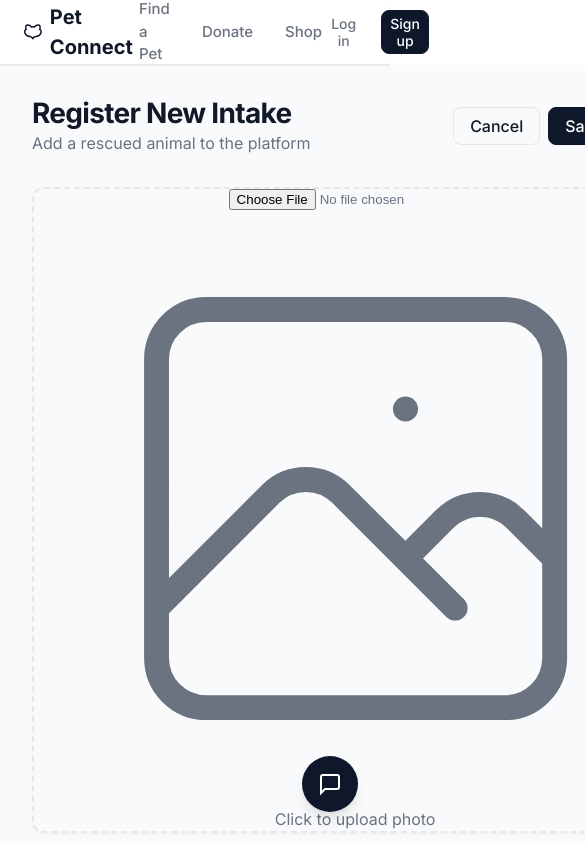
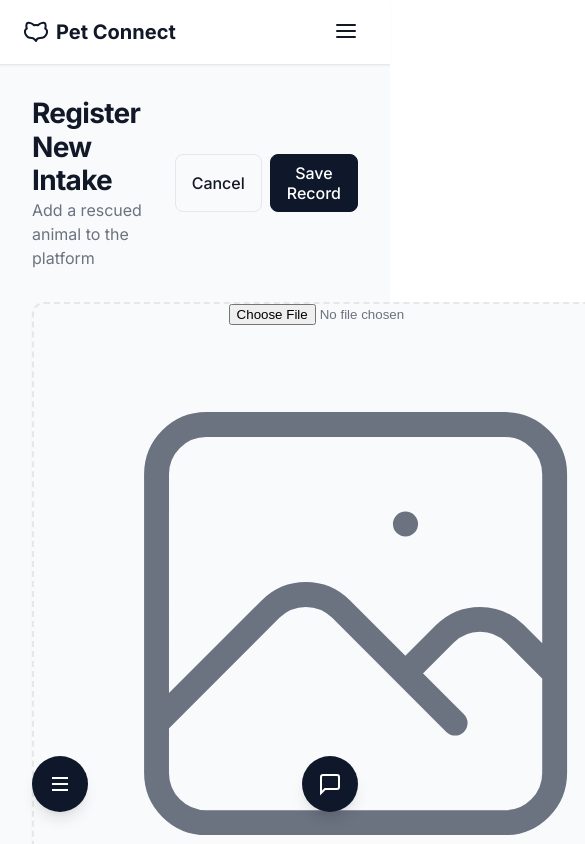
Before and after one commit to ly-sid/pet-connect, a Next.js app: page /dashboard/intake in a window 390 px wide. Shown: the top 844 px of the page, 585 px wide, since content can reach past the window. Built offline with nearby package versions, Linux system fonts and the light colour scheme.

Commit message:
UI: Mobile optimization for Navbar, Sidebar, and core pages

```diff
--- a/src/app/animals/page.tsx
+++ b/src/app/animals/page.tsx
@@ -7,6 +7,7 @@ import { Animal } from '@/lib/types';
 import { Card } from '@/components/ui/Card';
 import { Button } from '@/components/ui/Button';
 import { Input } from '@/components/ui/Input';
+import styles from './animals.module.css';
 
 export default function AnimalSearchPage() {
     const [animals, setAnimals] = useState<Animal[]>([]);
@@ -41,8 +42,8 @@ export default function AnimalSearchPage() {
                 <p className="text-subtle">Browse our available pets and give them a forever home.</p>
             </div>
 
-            <div className="flex gap-4 mb-8 justify-center max-w-2xl mx-auto">
-                <div style={{ flex: 1 }}>
+            <div className={`flex gap-4 mb-8 justify-center max-w-2xl mx-auto ${styles.filterContainer}`}>
+                <div style={{ flex: 1, width: '100%' }}>
                     <Input
                         placeholder="Search by name or breed..."
                         value={search}
@@ -51,6 +52,7 @@ export default function AnimalSearchPage() {
                 </div>
                 <select
                     className="border rounded-md px-4 py-2"
+                    style={{ height: 'fit-content' }}
                     value={speciesFilter}
                     onChange={(e) => setSpeciesFilter(e.target.value)}
                 >
--- a/src/app/dashboard/layout.tsx
+++ b/src/app/dashboard/layout.tsx
@@ -1,9 +1,8 @@
-"use client";
-
+import React, { useState, useEffect } from 'react';
 import { Sidebar } from '@/components/layout/Sidebar';
 import { useAuth } from '@/lib/auth-context';
 import { useRouter } from 'next/navigation';
-import { useEffect } from 'react';
+import { Button } from '@/components/ui/Button';
 
 export default function DashboardLayout({
     children,
@@ -11,28 +10,71 @@ export default function DashboardLayout({
     children: React.ReactNode;
 }) {
     const { user, isAuthenticated } = useAuth();
+    const [isSidebarOpen, setIsSidebarOpen] = useState(false);
     const router = useRouter();
 
     useEffect(() => {
-        // If we're fully loaded and not authenticated, redirect
-        // Note: In a real app we'd have a loading state
         const timer = setTimeout(() => {
             if (!isAuthenticated) {
                 // router.push('/login');
-                // Commented out to allow looking at the layout without strictly enforcing login loop for demo if context is lost
             }
         }, 500);
         return () => clearTimeout(timer);
     }, [isAuthenticated, router]);
 
     return (
-        <div style={{ display: 'flex', minHeight: 'calc(100vh - 4rem - 200px)' }}> {/* Adjust height */}
-            <Sidebar />
-            <div style={{ flex: 1, padding: '2rem', backgroundColor: 'var(--bg-secondary)' }}>
+        <div style={{ display: 'flex', minHeight: 'calc(100vh - 4rem)', position: 'relative' }}>
+            {/* Mobile Sidebar Toggle */}
+            <button
+                className="desktop-hide"
+                style={{
+                    position: 'fixed',
+                    bottom: '2rem',
+                    left: '2rem',
+                    zIndex: 1100,
+                    width: '3.5rem',
+                    height: '3.5rem',
+                    borderRadius: '50%',
+                    backgroundColor: 'var(--primary-color)',
+                    color: 'white',
+                    border: 'none',
+                    boxShadow: 'var(--shadow-lg)',
+                    display: 'flex',
+                    alignItems: 'center',
+                    justifyContent: 'center'
+                }}
+                onClick={() => setIsSidebarOpen(!isSidebarOpen)}
+            >
+                {isSidebarOpen ? (
+                    <svg width="24" height="24" viewBox="0 0 24 24" fill="none" stroke="currentColor" strokeWidth="2"><path d="M18 6L6 18M6 6l12 12" /></svg>
+                ) : (
+                    <svg width="24" height="24" viewBox="0 0 24 24" fill="none" stroke="currentColor" strokeWidth="2"><path d="M4 6h16M4 12h16M4 18h16" /></svg>
+                )}
+            </button>
+
+            <Sidebar isOpen={isSidebarOpen} onClose={() => setIsSidebarOpen(false)} />
+
+            <div style={{ flex: 1, padding: '2rem', backgroundColor: 'var(--bg-secondary)', width: '100%' }}>
                 <div style={{ maxWidth: '1000px', margin: '0 auto' }}>
                     {children}
                 </div>
             </div>
-        </div>
+
+            {/* Backdrop for mobile */}
+            {
+                isSidebarOpen && (
+                    <div
+                        className="desktop-hide"
+                        style={{
+                            position: 'fixed',
+                            inset: 0,
+                            backgroundColor: 'rgba(0,0,0,0.5)',
+                            zIndex: 900
+                        }}
+                        onClick={() => setIsSidebarOpen(false)}
+                    />
+                )
+            }
+        </div >
     );
 }
--- a/src/app/globals.css
+++ b/src/app/globals.css
@@ -231,3 +231,44 @@ button {
   padding-top: 2rem;
   padding-bottom: 2rem;
 }
+
+/* Responsive Utilities */
+@media (max-width: 768px) {
+  :root {
+    --mobile-h1: 2rem;
+  }
+
+  h1 {
+    font-size: var(--mobile-h1);
+  }
+
+  h2 {
+    font-size: 1.75rem;
+  }
+
+  .container {
+    padding: 0 1rem;
+  }
+
+  .grid {
+    grid-template-columns: 1fr !important;
+  }
+
+  .mobile-hide {
+    display: none !important;
+  }
+
+  .mobile-show {
+    display: block !important;
+  }
+
+  .mobile-full-width {
+    width: 100% !important;
+  }
+}
+
+@media (min-width: 769px) {
+  .desktop-hide {
+    display: none !important;
+  }
+}
--- a/src/app/marketplace/page.tsx
+++ b/src/app/marketplace/page.tsx
@@ -13,12 +13,12 @@ const PRODUCTS = [
 export default function MarketplacePage() {
     return (
         <div className="container py-12">
-            <div className="flex justify-between items-center mb-8">
+            <div className="flex justify-between items-center mb-8" style={{ flexWrap: 'wrap', gap: '1rem' }}>
                 <div>
-                    <h1 style={{ fontSize: '2.5rem', fontWeight: 800 }}>Pet Marketplace</h1>
+                    <h1 style={{ fontSize: 'var(--mobile-h1, 2.5rem)', fontWeight: 800 }}>Pet Marketplace</h1>
                     <p className="text-subtle">Essentials for your furry friends. Proceeds support our shelter.</p>
                 </div>
-                <Button variant="outline">View Cart (0)</Button>
+                <Button variant="outline" className="mobile-full-width">View Cart (0)</Button>
             </div>
 
             <div className="grid" style={{ gridTemplateColumns: 'repeat(auto-fill, minmax(250px, 1fr))' }}>
--- a/src/app/page.module.css
+++ b/src/app/page.module.css
@@ -71,3 +71,38 @@
   color: var(--accent-color);
   margin-bottom: 0.5rem;
 }
+
+@media (max-width: 768px) {
+  .hero {
+    padding: 4rem 1rem;
+  }
+
+  .title {
+    font-size: 2.25rem;
+  }
+
+  .subtitle {
+    font-size: 1.125rem;
+    margin-bottom: 2rem;
+  }
+
+  .ctaGroup {
+    flex-direction: column;
+    width: 100%;
+    max-width: 300px;
+    margin: 0 auto;
+  }
+
+  .ctaGroup button {
+    width: 100%;
+  }
+
+  .section {
+    padding: 3rem 1rem;
+  }
+
+  .grid {
+    grid-template-columns: 1fr;
+    gap: 1rem;
+  }
+}
--- a/src/components/layout/Navbar.module.css
+++ b/src/components/layout/Navbar.module.css
@@ -65,3 +65,48 @@
     color: var(--text-primary);
     font-weight: 500;
 }
+
+.menuButton {
+    display: none;
+    background: none;
+    border: none;
+    color: var(--text-primary);
+    padding: 0.5rem;
+    cursor: pointer;
+}
+
+@media (max-width: 768px) {
+    .menuButton {
+        display: block;
+    }
+
+    .navLinks,
+    .authButtons {
+        display: none;
+    }
+
+    .navLinks.open {
+        display: flex;
+        flex-direction: column;
+        position: absolute;
+        top: 4rem;
+        left: 0;
+        right: 0;
+        background-color: var(--bg-card);
+        padding: 1.5rem;
+        border-bottom: 1px solid var(--border-subtle);
+        gap: 1.5rem;
+        box-shadow: var(--shadow-md);
+        z-index: 100;
+    }
+
+    .authButtons.open {
+        display: flex;
+        padding: 0.5rem 1.5rem 1.5rem;
+        border-top: 1px solid var(--border-subtle);
+        margin-top: -1.5rem;
+        background-color: var(--bg-card);
+        width: 100%;
+        box-sizing: border-box;
+    }
+}
--- a/src/components/layout/Navbar.tsx
+++ b/src/components/layout/Navbar.tsx
@@ -1,6 +1,6 @@
 "use client";
 
-import React from 'react';
+import React, { useState } from 'react';
 import Link from 'next/link';
 import { usePathname } from 'next/navigation';
 import styles from './Navbar.module.css';
@@ -10,40 +10,77 @@ import { Button } from '@/components/ui/Button';
 export function Navbar() {
     const pathname = usePathname();
     const { user, logout } = useAuth();
+    const [isMenuOpen, setIsMenuOpen] = useState(false);
 
     const isActive = (path: string) => pathname === path ? styles.active : '';
+    const toggleMenu = () => setIsMenuOpen(!isMenuOpen);
 
     return (
         <nav className={styles.navbar}>
             <div className={styles.container}>
-                <Link href={user ? "/dashboard" : "/"} className={styles.brand}>
+                <Link href={user ? "/dashboard" : "/"} className={styles.brand} onClick={() => setIsMenuOpen(false)}>
                     <svg width="24" height="24" viewBox="0 0 24 24" fill="none" stroke="currentColor" strokeWidth="2" strokeLinecap="round" strokeLinejoin="round" className={styles.logo}>
                         <path d="M12 5c.67 0 1.35.09 2 .26 1.78-2 5.03-2.84 6.42-2.26 1.4.58 1.57 3.8.74 5.42 1.62 1.03 2.16 3.48 1.45 5.37C21.82 15.82 20 18 16 18c-2.6 0-3.69 1.73-4 3-1-.95-2-3-4-3-4 0-5.82-2.18-6.61-4.21-.71-1.89-.17-4.34 1.45-5.37-.83-1.62-.66-4.84.74-5.42 1.39-.58 4.64.26 6.42 2.26.65-.17 1.33-.26 2-.26z" />
                     </svg>
                     Pet Connect
                 </Link>
 
-                <div className={styles.navLinks}>
+                <button className={styles.menuButton} onClick={toggleMenu} aria-label="Toggle menu">
+                    {isMenuOpen ? (
+                        <svg width="24" height="24" viewBox="0 0 24 24" fill="none" stroke="currentColor" strokeWidth="2" strokeLinecap="round" strokeLinejoin="round">
+                            <line x1="18" y1="6" x2="6" y2="18" />
+                            <line x1="6" y1="6" x2="18" y2="18" />
+                        </svg>
+                    ) : (
+                        <svg width="24" height="24" viewBox="0 0 24 24" fill="none" stroke="currentColor" strokeWidth="2" strokeLinecap="round" strokeLinejoin="round">
+                            <line x1="3" y1="12" x2="21" y2="12" />
+                            <line x1="3" y1="6" x2="21" y2="6" />
+                            <line x1="3" y1="18" x2="21" y2="18" />
+                        </svg>
+                    )}
+                </button>
+
+                <div className={`${styles.navLinks} ${isMenuOpen ? styles.open : ''}`}>
                     {(!user || user.role === 'USER') && (
                         <>
-                            <Link href="/animals" className={`${styles.link} ${isActive('/animals')}`}>Find a Pet</Link>
-                            <Link href="/donate" className={`${styles.link} ${isActive('/donate')}`}>Donate</Link>
-                            <Link href="/marketplace" className={`${styles.link} ${isActive('/marketplace')}`}>Shop</Link>
+                            <Link href="/animals" className={`${styles.link} ${isActive('/animals')}`} onClick={() => setIsMenuOpen(false)}>Find a Pet</Link>
+                            <Link href="/donate" className={`${styles.link} ${isActive('/donate')}`} onClick={() => setIsMenuOpen(false)}>Donate</Link>
+                            <Link href="/marketplace" className={`${styles.link} ${isActive('/marketplace')}`} onClick={() => setIsMenuOpen(false)}>Shop</Link>
                         </>
                     )}
 
                     {(user && user.role !== 'USER') && (
                         <>
-                            <Link href="/dashboard" className={`${styles.link} ${isActive('/dashboard')}`}>Dashboard</Link>
-                            <Link href="/animals" className={`${styles.link} ${isActive('/animals')}`}>Public View</Link>
+                            <Link href="/dashboard" className={`${styles.link} ${isActive('/dashboard')}`} onClick={() => setIsMenuOpen(false)}>Dashboard</Link>
+                            <Link href="/animals" className={`${styles.link} ${isActive('/animals')}`} onClick={() => setIsMenuOpen(false)}>Public View</Link>
                         </>
+                    )}
+
+                    {/* Add authButtons inside navLinks for mobile view if menu is open */}
+                    {isMenuOpen && (
+                        <div className={`${styles.authButtons} ${styles.open}`}>
+                            {user ? (
+                                <div className={styles.userMenu}>
+                                    <Button size="sm" variant="outline" onClick={() => { logout(); setIsMenuOpen(false); }}>Log out</Button>
+                                </div>
+                            ) : (
+                                <>
+                                    <Link href="/login" onClick={() => setIsMenuOpen(false)}>
+                                        <Button size="sm" variant="ghost">Log in</Button>
+                                    </Link>
+                                    <Link href="/register" onClick={() => setIsMenuOpen(false)}>
+                                        <Button size="sm" variant="primary">Sign up</Button>
+                                    </Link>
+                                </>
+                            )}
+                        </div>
                     )}
                 </div>
 
                 <div className={styles.authButtons}>
                     {user ? (
                         <div className={styles.userMenu}>
-                            <span>{user.name} ({user.role})</span>
+                            <span className="mobile-hide">{user.name} ({user.role})</span>
                             <Button size="sm" variant="outline" onClick={logout}>Log out</Button>
                         </div>
                     ) : (
--- a/src/components/layout/Sidebar.module.css
+++ b/src/components/layout/Sidebar.module.css
@@ -2,16 +2,31 @@
     width: 260px;
     background-color: var(--bg-card);
     border-right: 1px solid var(--border-subtle);
-    display: flex;
-    flex-direction: column;
-    padding: 1.5rem;
-    height: 100%;
+    padding: 1.5rem 0;
+    overflow-y: auto;
+    transition: transform 0.3s ease;
+}
+
+@media (max-width: 768px) {
+    .sidebar {
+        position: fixed;
+        left: 0;
+        top: 4rem;
+        bottom: 0;
+        z-index: 1000;
+        transform: translateX(-100%);
+        box-shadow: var(--shadow-lg);
+    }
+
+    .sidebar.open {
+        transform: translateX(0);
+    }
 }
 
 .menu {
     display: flex;
     flex-direction: column;
-    gap: 0.5rem;
+    gap: 0.25rem;
 }
 
 .item {
--- a/src/components/layout/Sidebar.tsx
+++ b/src/components/layout/Sidebar.tsx
@@ -6,7 +6,12 @@ import { usePathname } from 'next/navigation';
 import { useAuth } from '@/lib/auth-context';
 import styles from './Sidebar.module.css';
 
-export function Sidebar() {
+interface SidebarProps {
+    isOpen?: boolean;
+    onClose?: () => void;
+}
+
+export function Sidebar({ isOpen, onClose }: SidebarProps) {
     const { user } = useAuth();
     const pathname = usePathname();
 
@@ -14,25 +19,38 @@ export function Sidebar() {
 
     const isActive = (path: string) => pathname === path || pathname.startsWith(path + '/') ? styles.active : '';
 
+    const handleLinkClick = () => {
+        if (onClose) onClose();
+    };
+
     return (
-        <aside className={styles.sidebar}>
+        <aside className={`${styles.sidebar} ${isOpen ? styles.open : ''}`}>
             <div className={styles.menu}>
                 <div className={styles.sectionTitle}>Overview</div>
-                <Link href="/dashboard" className={`${styles.item} ${isActive('/dashboard') && pathname === '/dashboard' ? styles.active : ''}`}>
+                <Link
+                    href="/dashboard"
+                    className={`${styles.item} ${isActive('/dashboard') && pathname === '/dashboard' ? styles.active : ''}`}
+                    onClick={handleLinkClick}
+                >
                     Dashboard
                 </Link>
-                <Link href="/dashboard/notifications" className={`${styles.item} ${isActive('/dashboard/notifications')}`}>
+                <Link
+                    href="/dashboard/notifications"
+                    className={`${styles.item} ${isActive('/dashboard/notifications')}`}
+                    onClick={handleLinkClick}
+                >
                     Notifications
                 </Link>
+
 
                 {/* Role Specific Modules */}
                 {(user.role === 'RESCUE' || user.role === 'ADMIN') && (
                     <>
                         <div className={styles.sectionTitle}>Rescue Operations</div>
-                        <Link href="/dashboard/rescues" className={`${styles.item} ${isActive('/dashboard/rescues')}`}>
+                        <Link href="/dashboard/rescues" className={`${styles.item} ${isActive('/dashboard/rescues')}`} onClick={handleLinkClick}>
                             My Animals
                         </Link>
-                        <Link href="/dashboard/intake" className={`${styles.item} ${isActive('/dashboard/intake')}`}>
+                        <Link href="/dashboard/intake" className={`${styles.item} ${isActive('/dashboard/intake')}`} onClick={handleLinkClick}>
                             New Intake
                         </Link>
                     </>
@@ -41,10 +59,10 @@ export function Sidebar() {
                 {(user.role === 'VET' || user.role === 'ADMIN') && (
                     <>
                         <div className={styles.sectionTitle}>Medical</div>
-                        <Link href="/dashboard/patients" className={`${styles.item} ${isActive('/dashboard/patients')}`}>
+                        <Link href="/dashboard/patients" className={`${styles.item} ${isActive('/dashboard/patients')}`} onClick={handleLinkClick}>
                             Patients
                         </Link>
-                        <Link href="/dashboard/appointments" className={`${styles.item} ${isActive('/dashboard/appointments')}`}>
+                        <Link href="/dashboard/appointments" className={`${styles.item} ${isActive('/dashboard/appointments')}`} onClick={handleLinkClick}>
                             Appointments
                         </Link>
                     </>
@@ -53,13 +71,13 @@ export function Sidebar() {
                 {(user.role === 'ADMIN') && (
                     <>
                         <div className={styles.sectionTitle}>Administration</div>
-                        <Link href="/dashboard/users" className={`${styles.item} ${isActive('/dashboard/users')}`}>
+                        <Link href="/dashboard/users" className={`${styles.item} ${isActive('/dashboard/users')}`} onClick={handleLinkClick}>
                             User Management
                         </Link>
-                        <Link href="/dashboard/reports" className={`${styles.item} ${isActive('/dashboard/reports')}`}>
+                        <Link href="/dashboard/reports" className={`${styles.item} ${isActive('/dashboard/reports')}`} onClick={handleLinkClick}>
                             Platform Reports
                         </Link>
-                        <Link href="/dashboard/approvals" className={`${styles.item} ${isActive('/dashboard/approvals')}`}>
+                        <Link href="/dashboard/approvals" className={`${styles.item} ${isActive('/dashboard/approvals')}`} onClick={handleLinkClick}>
                             Adoption Approvals
                         </Link>
                     </>
@@ -68,10 +86,10 @@ export function Sidebar() {
                 {(user.role === 'DONOR' || user.role === 'ADMIN') && (
                     <>
                         <div className={styles.sectionTitle}>Philanthropy</div>
-                        <Link href="/dashboard/donations" className={`${styles.item} ${isActive('/dashboard/donations')}`}>
+                        <Link href="/dashboard/donations" className={`${styles.item} ${isActive('/dashboard/donations')}`} onClick={handleLinkClick}>
                             My Donations
                         </Link>
-                        <Link href="/animals" className={`${styles.item} ${isActive('/animals')}`}>
+                        <Link href="/animals" className={`${styles.item} ${isActive('/animals')}`} onClick={handleLinkClick}>
                             Browse to Sponsor
                         </Link>
                     </>
@@ -79,10 +97,10 @@ export function Sidebar() {
 
                 {/* Common for Everyone */}
                 <div className={styles.sectionTitle}>Account</div>
-                <Link href="/dashboard/profile" className={`${styles.item} ${isActive('/dashboard/profile')}`}>
+                <Link href="/dashboard/profile" className={`${styles.item} ${isActive('/dashboard/profile')}`} onClick={handleLinkClick}>
                     My Profile
                 </Link>
-                <Link href="/dashboard/settings" className={`${styles.item} ${isActive('/dashboard/settings')}`}>
+                <Link href="/dashboard/settings" className={`${styles.item} ${isActive('/dashboard/settings')}`} onClick={handleLinkClick}>
                     Settings
                 </Link>
             </div>
```
Also changed, not shown: src/app/animals/animals.module.css (added, +13 -0 lines).
